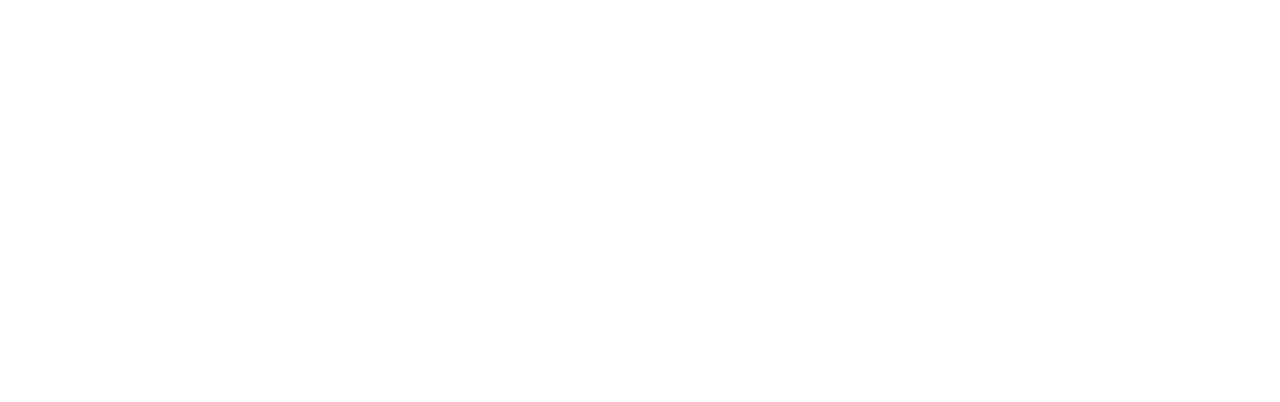
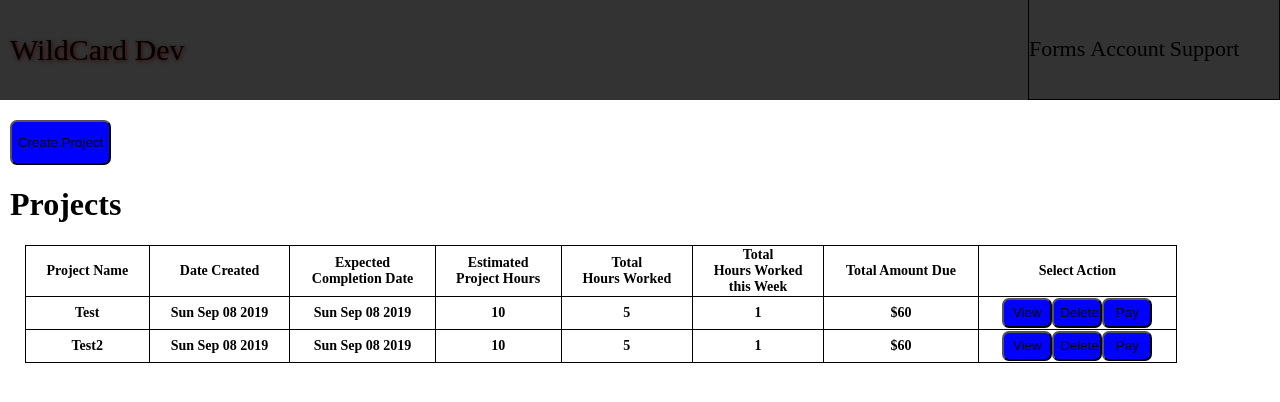
Before and after one commit to yazmnh87/TimePortal, a React (Create React App) app: page /landing in a window 1280 px wide. Shown: the top 402 px of the page. Built offline with nearby package versions, Linux system fonts and the light colour scheme.

Commit message:
formatted style

```diff
--- a/src/App.js
+++ b/src/App.js
@@ -1,5 +1,6 @@
 import React, {useEffect} from 'react';
 import {BrowserRouter as Router, Route, Switch} from 'react-router-dom'
+import Login from './pages/Login'
 import Landing from './pages/Landing'
 import {StateProvider} from './context/context'
 
@@ -28,7 +29,8 @@ function App() {
   return (
     <StateProvider initialState={initialState} reducer={reducer}>
      <Router>
-    <Route exact path="/" strict component={Landing}/>
+    <Route exact path="/" strict component={Login}/>
+    <Route exact path="/landing" component={Landing}/>
     </Router>
     </StateProvider>
   );
--- a/src/components/Header.js
+++ b/src/components/Header.js
@@ -6,6 +6,7 @@ import { useStateValue } from '../context/context'
 
 export const HeaderContainer = style.div`
 width: 100%;
+padding: 100px 0px 0px 0px;
 `
 
 export const Button = style.button`
--- a/src/pages/Login.js
+++ b/src/pages/Login.js
@@ -1,2 +1,26 @@
 import React from 'react'
+import {GlobalStyle} from '../styles/GlobalStyle'
 import style from 'styled-components'
+
+export const Container = style.div`
+height: 100vh;
+width: 100vw;
+padding: 0px;
+margin: 0px;
+background-color: #333;
+`
+
+
+const Login = () => {
+    return (
+        <>
+        <GlobalStyle/>
+        <Container>
+        <div>Hello</div>
+        </Container>
+        </>
+
+    )
+}
+
+export default Login;
--- a/src/styles/GlobalStyle.js
+++ b/src/styles/GlobalStyle.js
@@ -3,7 +3,7 @@ import {mainBackground} from './color'
 
 export const GlobalStyle = createGlobalStyle`
 body, html{
-padding: 50px 0px 0px 0px;
+padding: 0px 0px 0px 0px;
 margin: 0px;
 background-color: ${mainBackground};
 }
```
